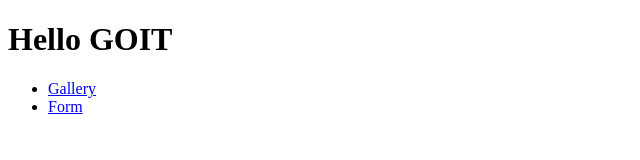
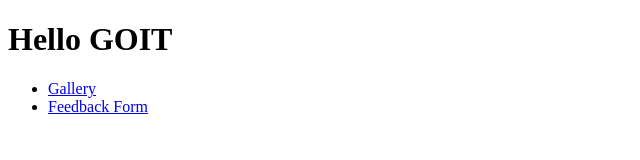
Before and after one commit to rrrubyhardd2001/goit-js-hw-12, a website built with Vite: page src/index.html in a window 1280 px wide. Shown: the full height of the page, 0-640 px from the left. Built offline with nearby package versions, Linux system fonts and the light colour scheme.

Commit message:
Update index.html

```diff
--- a/src/index.html
+++ b/src/index.html
@@ -12,10 +12,12 @@
 <body>
   <h1>Hello GOIT </h1>
 
+<nav>
       <ul>
-        <li><a href="1-gallery.html">Gallery</a></li>
-        <li><a href="2-form.html">Form</a></li>
+        <li><a href="./1-gallery.html">Gallery</a></li>
+        <li><a href="./2-form.html">Feedback Form</a></li>
       </ul>
+    </nav>
 
 <!--      <load src="./1-gallery.html" />
      <load src="./2-form.html" /> -->
```
